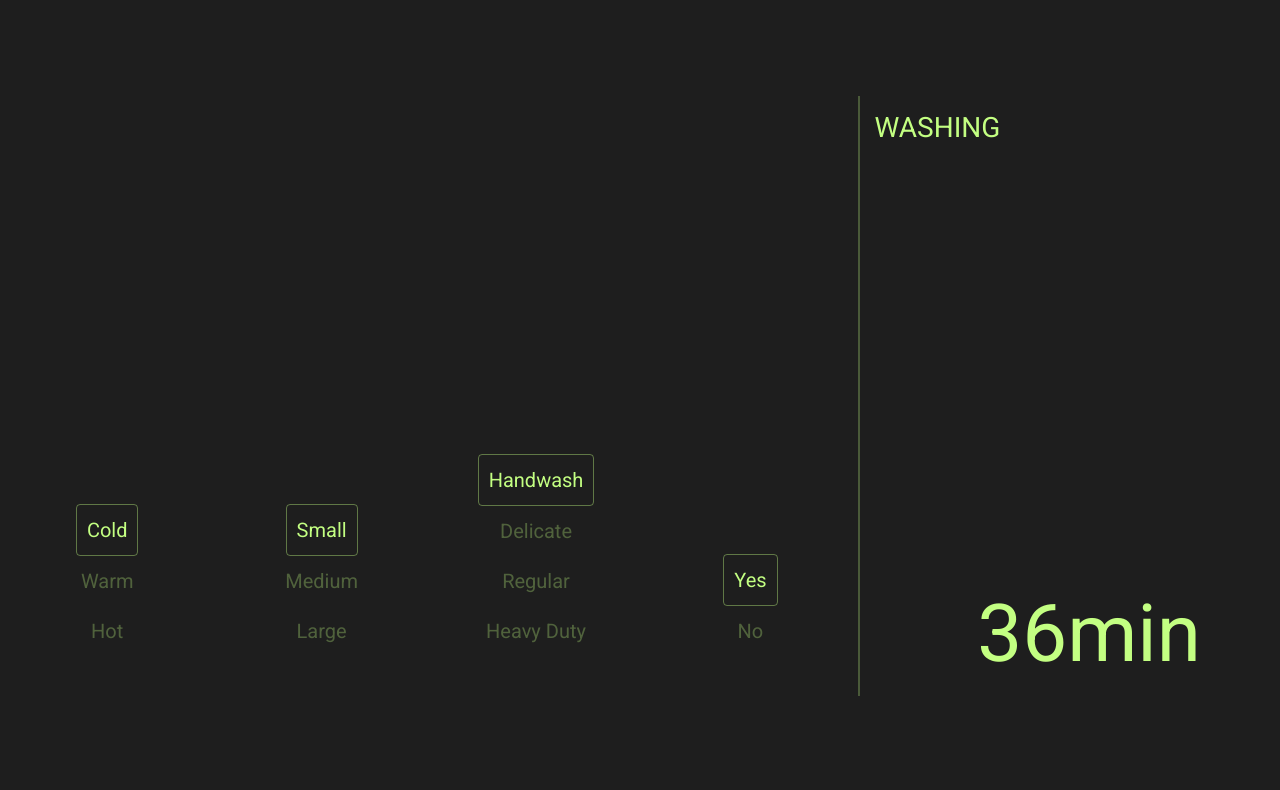
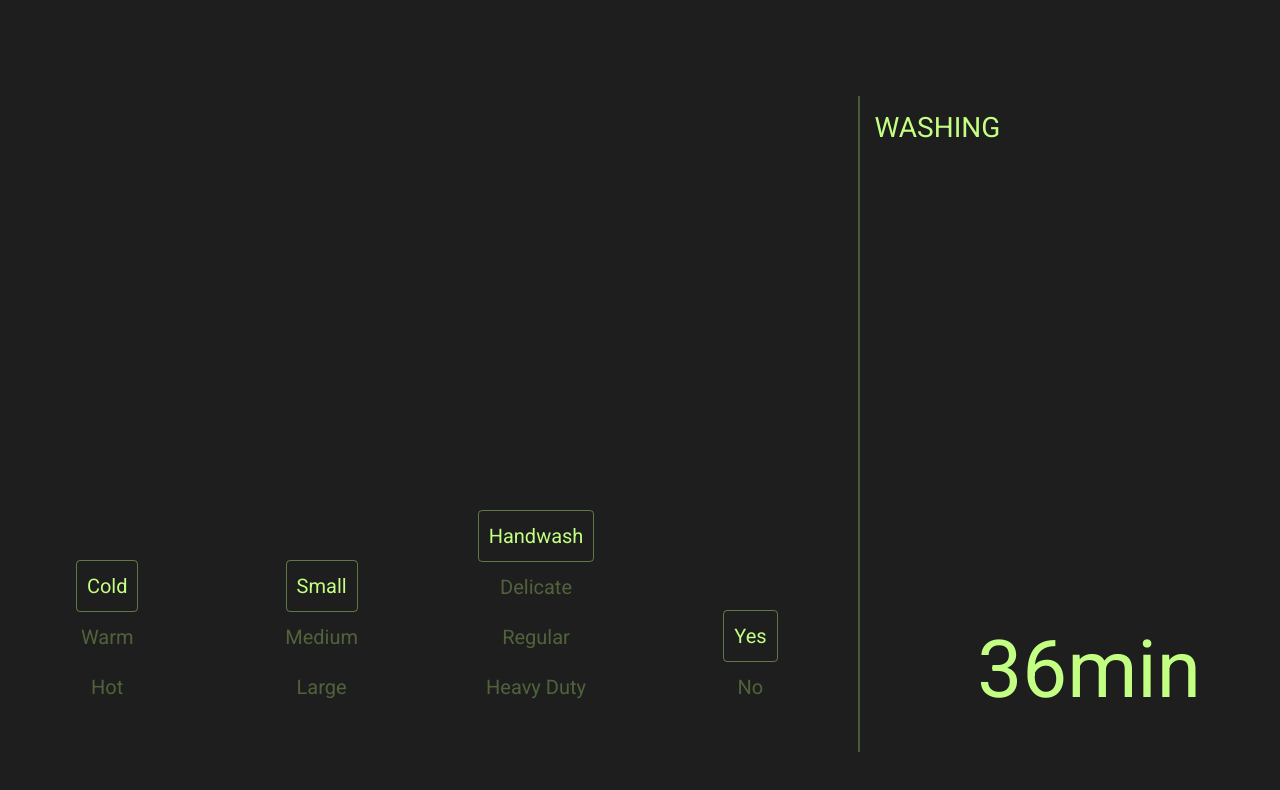
Before and after one commit to khanniie-sites/wash, a plain HTML site: page index.html in a window 1280 px wide. Drawn offline with Linux system fonts and the light colour scheme.

Commit message:
Update index.html

```diff
--- a/index.html
+++ b/index.html
@@ -22,7 +22,7 @@
 			position: absolute;
 			top: 12%;
 			width: 100%;
-			height: calc(70% + 40px);
+			height: calc(77% + 40px);
 			display: flex;
 			justify-content: space-between;
 		}
@@ -79,6 +79,7 @@
 			width: 100%;
 			display: flex;
 			justify-content: flex-start;
+			padding-bottom: 20px;
 		}
 
 		#time{
```
